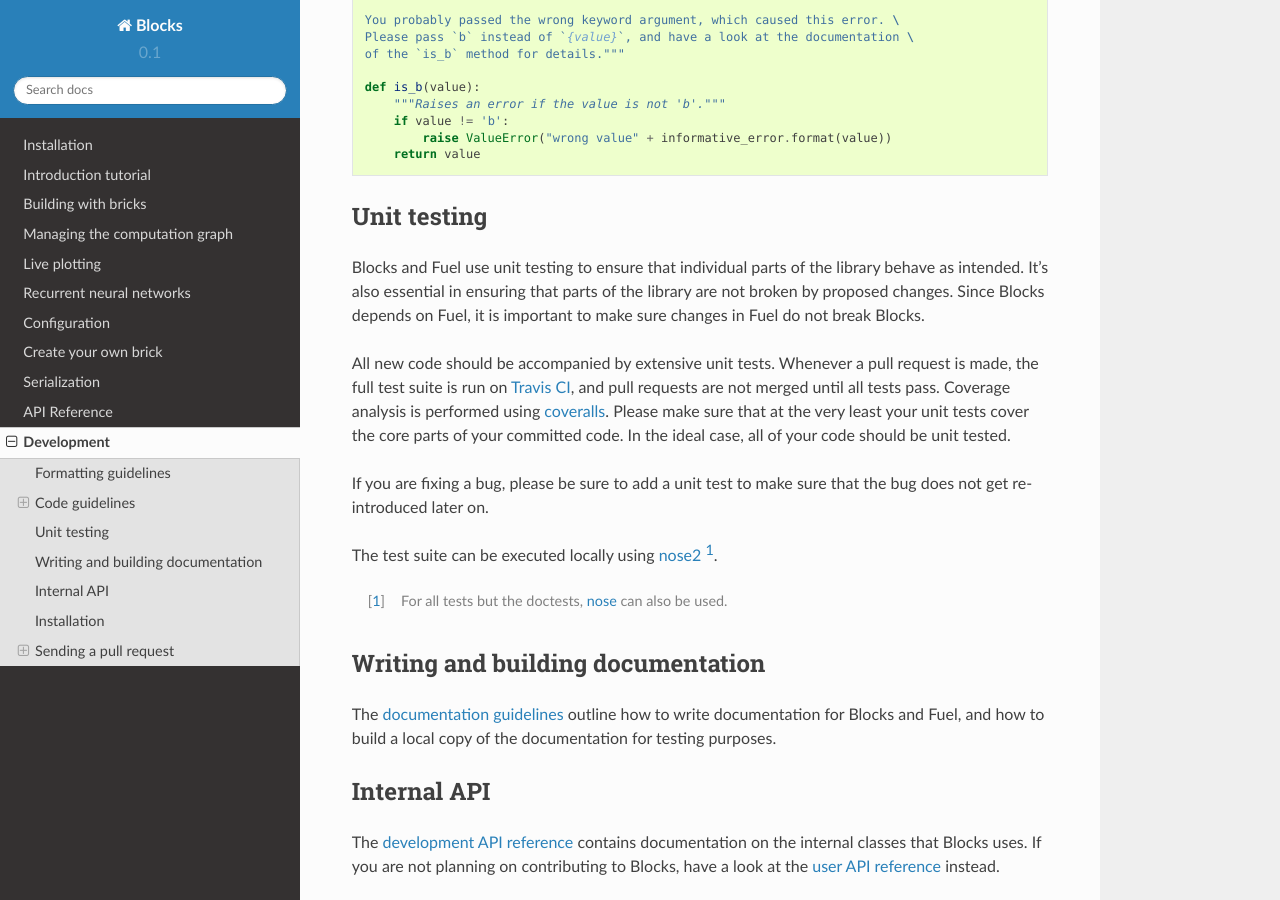
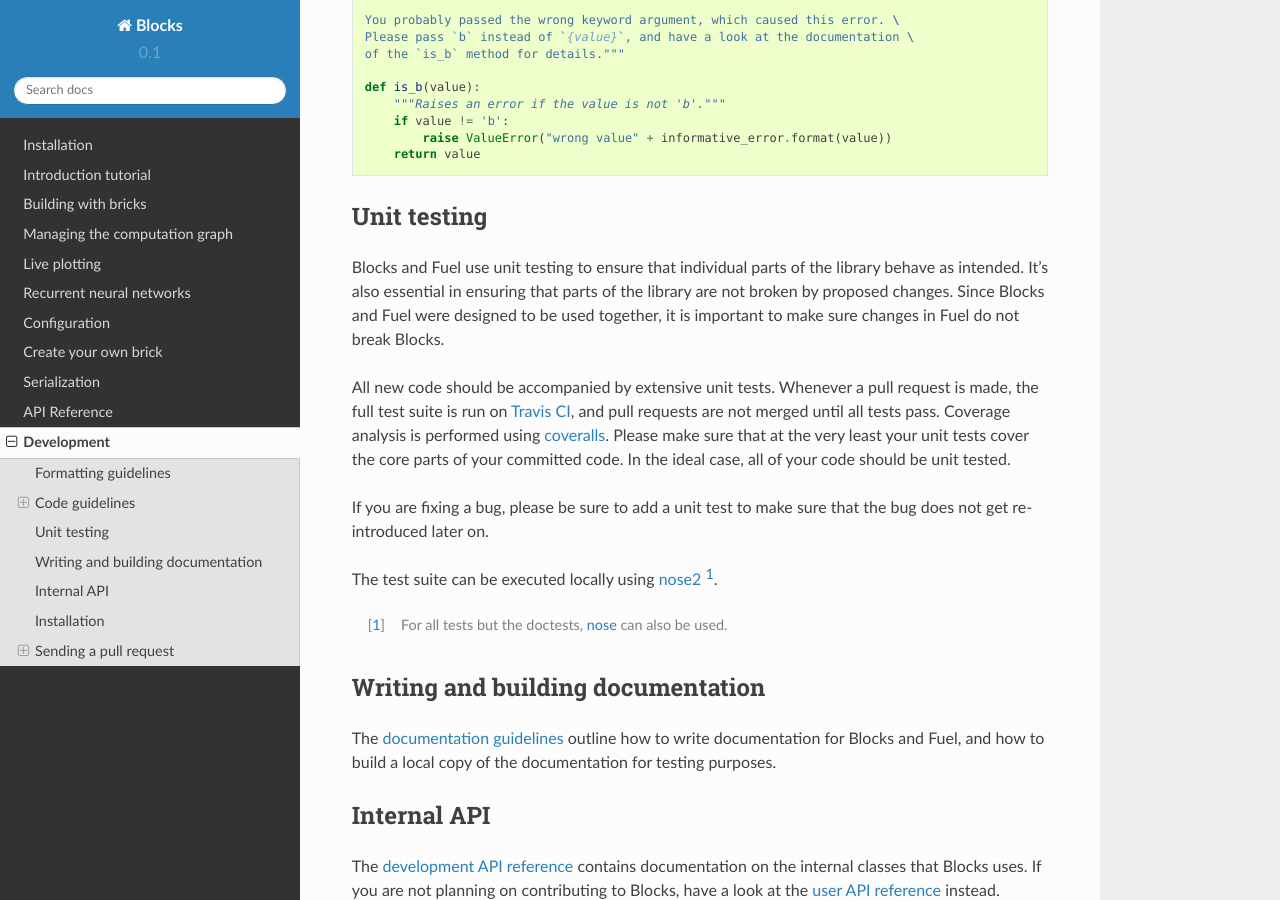
Before and after one commit to mila-iqia/blocks, a Sphinx documentation site: the page built from docs/development/index.rst, in a window 1280 px wide and 900 px high, scrolled down 3758 px. Built offline with Sphinx 7.4.7 and the Read the Docs theme 2.0.0, drawn with Linux system fonts in a browser that asks for light colours.

Commit message:
Update after review.

```diff
--- a/docs/development/index.rst
+++ b/docs/development/index.rst
@@ -221,8 +221,8 @@ Unit testing
 Blocks and Fuel use unit testing to ensure that individual parts of
 the library behave as intended. It's also essential in ensuring that
 parts of the library are not broken by proposed changes. Since Blocks
-depends on Fuel, it is important to make sure changes in Fuel do not
-break Blocks.
+and Fuel were designed to be used together, it is important to make sure
+changes in Fuel do not break Blocks.
 
 All new code should be accompanied by extensive unit tests. Whenever a pull
 request is made, the full test suite is run on `Travis CI`_, and pull requests
```
